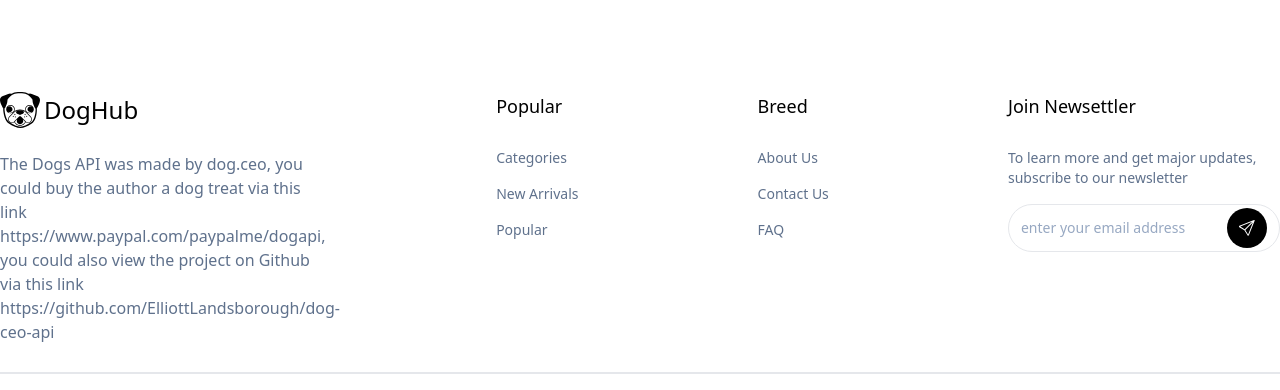
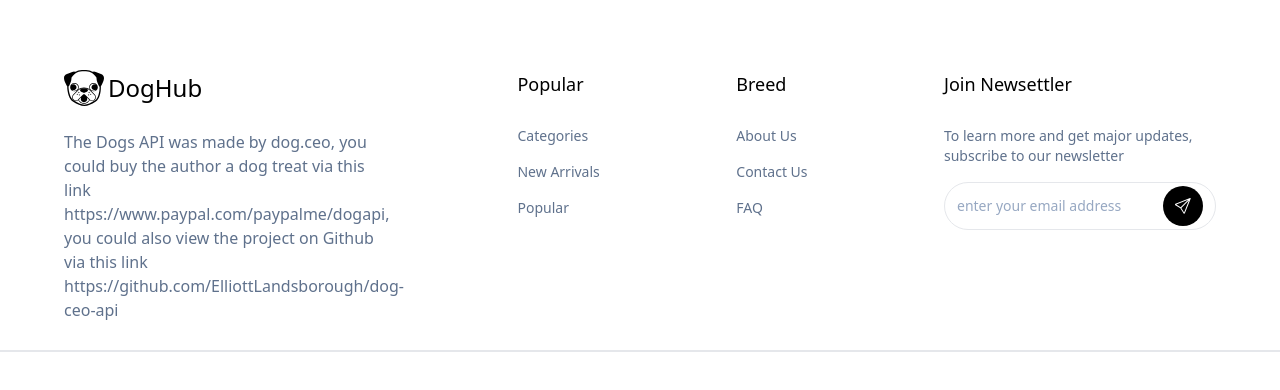
Before and after one commit to chris097/dogHub, a React (Create React App) app: page / in a window 1280 px wide. Shown: the part 963-1353 px from the top of the page. Built offline with nearby package versions, Linux system fonts and the light colour scheme; no server answers.

Commit message:
update ui implementation

```diff
--- a/src/components/Footer/index.js
+++ b/src/components/Footer/index.js
@@ -5,7 +5,7 @@ const Footer = () => {
     return(
         <div>
             <div className="mt-48 border-t">
-                <div className="max-w-7xl space-y-7 md:space-y-0 md:mx-auto mx-5 mt-24 md:flex justify-between flex-wrap">
+                <div className="max-w-[90%] space-y-7 md:space-y-0 md:mx-auto mx-5 mt-24 md:flex justify-between flex-wrap">
                     <div>
                         <div className="flex items-center">
                             <span>
--- a/src/pages/Home/HomeComp.js
+++ b/src/pages/Home/HomeComp.js
@@ -21,7 +21,7 @@ const HomeComp = () => {
 
     return(
         <div className="max-w-[90%] md:mx-auto mx-10">
-            <div className="md:flex md:justify-between space-y-6 items-center flex-wrap mt-24 md:mt-52">
+            <div className="md:flex md:justify-between space-y-6 md:space-y-0 items-center flex-wrap mt-24 md:mt-52">
                 <div className="md:flex space-y-6 md:space-y-0 md:space-x-6">
                     <select defaultValue={breedName} onChange={(e) => setBreedName(e.target.value)} className="border border-black w-full md:w-40 py-3 px-1 outline-none">
                         {data?.message?.map(breedList => (
```
